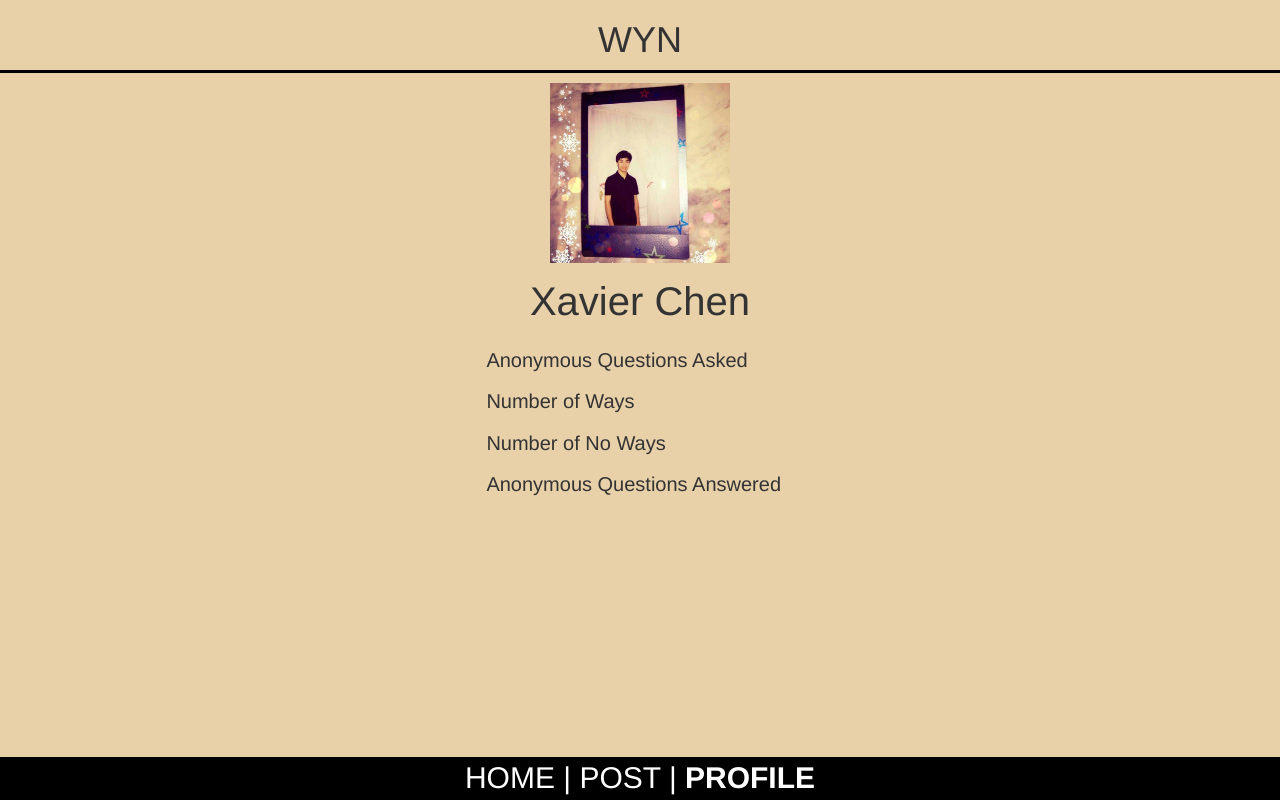
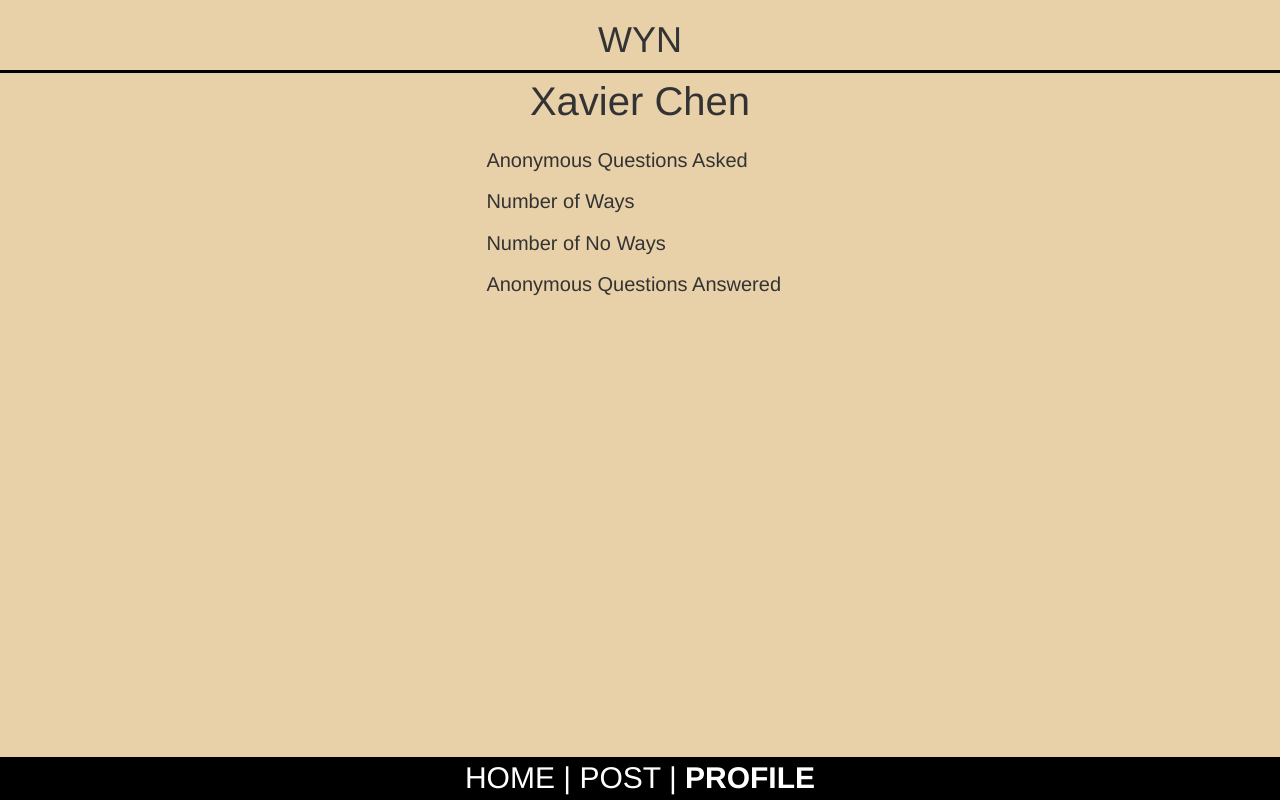
Before and after one commit to prinesstaiye/wyn, a plain HTML site: page profile.html in a window 1280 px wide. Drawn offline with nearby package versions, Linux system fonts and the light colour scheme.

Commit message:
Removed Profile Picture and removed some css

```diff
--- a/css/stylesheet.css
+++ b/css/stylesheet.css
@@ -56,10 +56,6 @@
 	padding: 2%;
 }
 
-.placeholder {
-	padding: 10px;
-}
-
 .profile {
 	background-color: #E8D0A9;
 }
--- a/profile.html
+++ b/profile.html
@@ -13,7 +13,6 @@
 		</head>
 		<body class="profile">
 			 <div class="WYN"><h1>WYN</h1></div>
-			<center><img src = "img/placeholder.jpg" class= "placeholder" width="200" height="200"></center>
 			<center><p class = "profilename">Xavier Chen</p></center>
 			<table class="profilestatsbox" width="320">
 				<tr> <td class="profilestats"> Anonymous Questions Asked <td> </tr>
```
